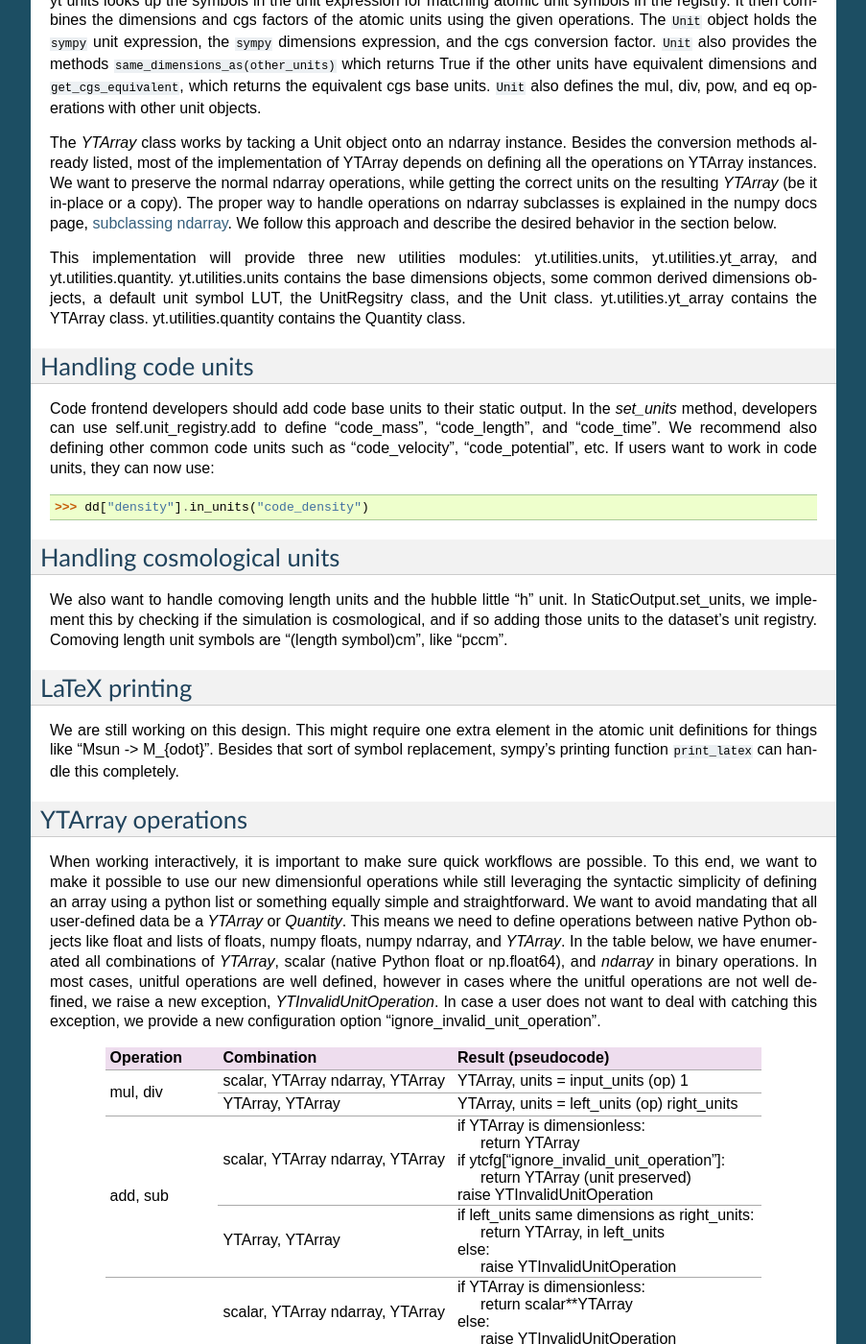
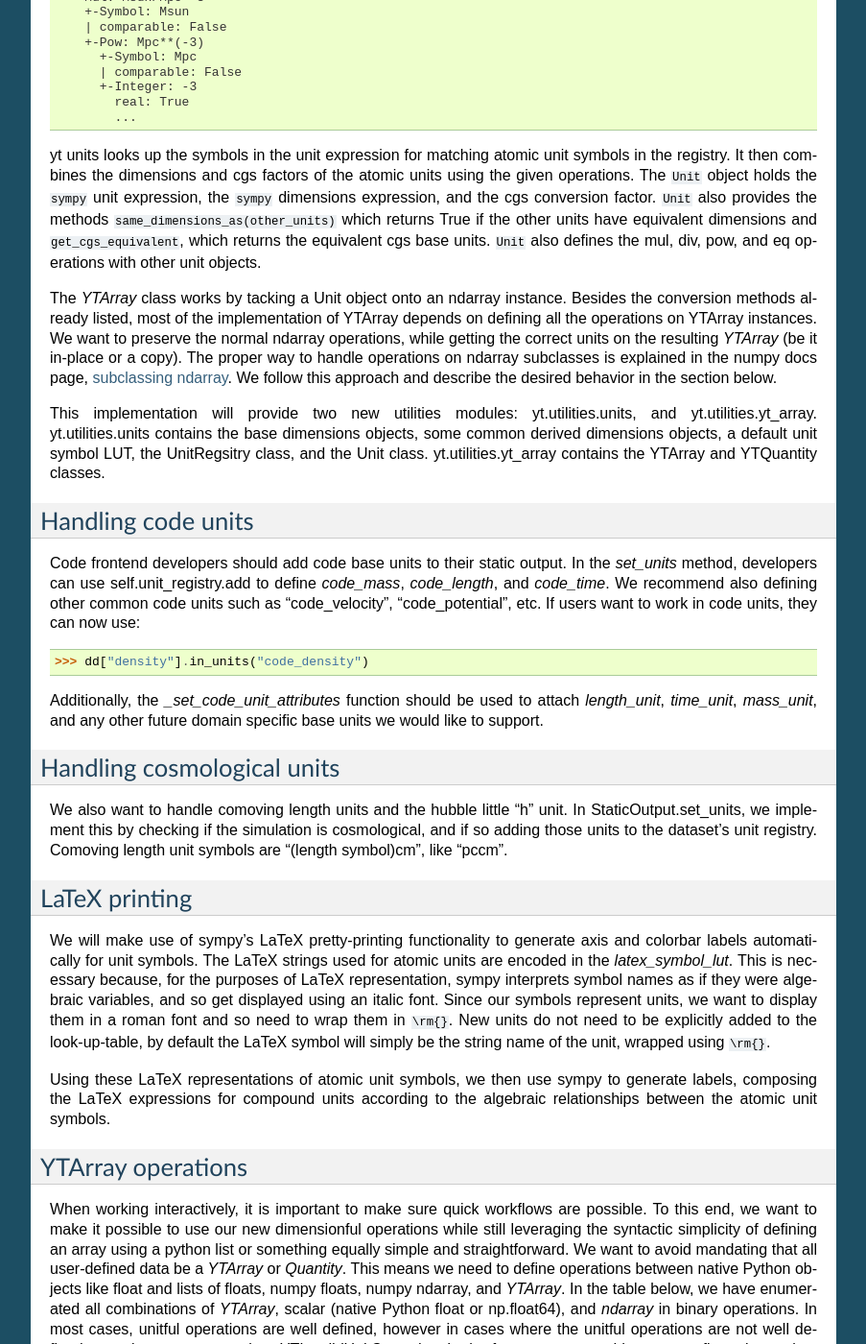
Before and after one commit to yt-project/ytep, a Sphinx documentation site: the page built from source/YTEPs/YTEP-0011.rst, in a window 1280 px wide and 1400 px high, scrolled down 3884 px. Shown: the whole window at 96% size, without its empty margins (198-1101 px from the left). Built offline with Sphinx 7.4.7, drawn with Linux system fonts in a browser that asks for light colours; formulas are drawn with MathJax 3; some of the changed text lies outside the part shown.

Commit message:
Updating YTEPs 3 and 11 to refelect work in the unitrefactor bookmark.

```diff
--- a/source/YTEPs/YTEP-0011.rst
+++ b/source/YTEPs/YTEP-0011.rst
@@ -17,20 +17,20 @@
  - a `UnitRegistry` class, which defines valid atomic units (ex: "g" for gram).
  - a `YTArray` class, a subclass of NumPy `ndarray` that attaches a `Unit`
    object.
- - a `Quantity` class, a subclass of `YTArray` which is restricted to a single
+ - a `YTQuantity` class, a subclass of `YTArray` which is restricted to a single
    element (for handling scalars).
 
 .. _sympy: http://sympy.org/
 
 Status
 ------
-In Progress: work is ongoing in a fork, no pull request has been issued yet.
+In Progress: work is ongoing and there is an open PR for discussion.
 
 Project Management Links
 ------------------------
 
-The code can be found in Casey Stark's fork of yt-3.0:
-https://bitbucket.org/caseywstark/yt-3.0
+The code can be found in the unit refactor pull request:
+https://bitbucket.org/yt_analysis/yt/pull-request/662/unit-refactor/diff#comment-897255
 
 The work is based on Casey's dimensionful library:
 https://github.com/caseywstark/dimensionful
@@ -147,10 +147,10 @@
   [  4.92775113e-31   4.94005233e-31   4.93824694e-31 ...,   1.12879234e-25
    1.59561490e-25   1.09824903e-24] g/cm**3
 
-We will also create a new `Quantity` class to handle scalars that are
-associated with units.  In the proposed implementation, `Quantity` is a
+We will also create a new `YTQuantity` class to handle scalars that are
+associated with units.  In the proposed implementation, `YTQuantity` is a
 subclass of `YTArray` with the requirement that it is limited to one element.
-`Quantity` is primarily useful for physical constants and ensures that the
+`YTQuantity` is primarily useful for physical constants and ensures that the
 units are propogated correctly when composing quantities from arrays, physical
 constants, and unitless scalars::
 
@@ -172,6 +172,15 @@
 that will contain a full set of units that are defined for the simulation.  This
 is particularly useful for cosmological simulations, since it makes it easy to
 ensure cosmological units are defined automatically.
+
+Additionally, this will allow us to encode a concept of code units directly into
+the unit system.  Every `StaticOutput` object will have a `length_unit`,
+`time_unit`, and `mass_unit` attribute that the user can quickly and easily
+query to discover the base units of the simulation.  Additionally, we will allow
+conversions to internal `code_length`, `code_mass`, and `code_time` units.
+On-disk data will also be available to the user, presented in unconverted code
+units.  Code units will preserve dimensionality: it will be only length units
+will be convertible to `code_length`, for example.
 
 Unit labels for plots will be programatically generated. This will leverage
 `sympy`_'s LaTeX output module.  Even though the field definitions will have
@@ -259,23 +268,26 @@
 
 .. _subclassing ndarray: http://docs.scipy.org/doc/numpy/user/basics.subclassing.html
 
-This implementation will provide three new utilities modules:
-yt.utilities.units, yt.utilities.yt_array, and yt.utilities.quantity.
-yt.utilities.units contains the base dimensions objects, some common derived
-dimensions objects, a default unit symbol LUT, the UnitRegsitry class, and the
-Unit class. yt.utilities.yt_array contains the YTArray class.
-yt.utilities.quantity contains the Quantity class.
+This implementation will provide two new utilities modules: yt.utilities.units,
+and yt.utilities.yt_array.  yt.utilities.units contains the base dimensions
+objects, some common derived dimensions objects, a default unit symbol LUT, the
+UnitRegsitry class, and the Unit class. yt.utilities.yt_array contains the
+YTArray and YTQuantity classes.
 
 Handling code units
 -------------------
 
 Code frontend developers should add code base units to their static output. In
 the `set_units` method, developers can use self.unit_registry.add to define
-"code_mass", "code_length", and "code_time". We recommend also defining other
+`code_mass`, `code_length`, and `code_time`. We recommend also defining other
 common code units such as "code_velocity", "code_potential", etc. If users want
 to work in code units, they can now use::
 
     >>> dd["density"].in_units("code_density")
+
+Additionally, the `_set_code_unit_attributes` function should be used to attach
+`length_unit`, `time_unit`, `mass_unit`, and any other future domain specific
+base units we would like to support.
 
 Handling cosmological units
 ---------------------------
@@ -288,10 +300,19 @@
 LaTeX printing
 --------------
 
-We are still working on this design. This might require one extra element in
-the atomic unit definitions for things like "Msun -> M_{\odot}". Besides that
-sort of symbol replacement, sympy's printing function ``print_latex`` can
-handle this completely.
+We will make use of sympy's LaTeX pretty-printing functionality to generate axis
+and colorbar labels automatically for unit symbols.  The LaTeX strings used for
+atomic units are encoded in the `latex_symbol_lut`.  This is necessary because,
+for the purposes of LaTeX representation, sympy interprets symbol names as if
+they were algebraic variables, and so get displayed using an italic font.  Since
+our symbols represent units, we want to display them in a roman font and so need
+to wrap them in ``\rm{}``.  New units do not need to be explicitly added to the
+look-up-table, by default the LaTeX symbol will simply be the string name of the
+unit, wrapped using ``\rm{}``.
+
+Using these LaTeX representations of atomic unit symbols, we then use sympy to
+generate labels, composing the LaTeX expressions for compound units according
+to the algebraic relationships between the atomic unit symbols.
 
 YTArray operations
 ------------------
@@ -307,9 +328,10 @@
 float or np.float64), and `ndarray` in binary operations. In most cases,
 unitful operations are well defined, however in cases where the unitful
 operations are not well defined, we raise a new exception,
-`YTInvalidUnitOperation`. In case a user does not want to deal with catching
-this exception, we provide a new configuration option
-"ignore_invalid_unit_operation".
+`YTInvalidUnitOperation`. In the future, we may add a new configuration option,
+"ignore_invalid_unit_operation", that will prevent this exception from being
+raised, allowing users to do 'dirty' unit operations, but losing the runtime
+unit checking provided by the unit system.
 
 +-----------+--------------------+-------------------------------------------------+
 | Operation | Combination        | Result (pseudocode)                             |
```
Also changed, not shown: other parts of source/YTEPs/YTEP-0011.rst (+1 -1 lines), source/YTEPs/YTEP-0003.rst (+20 -9 lines).
